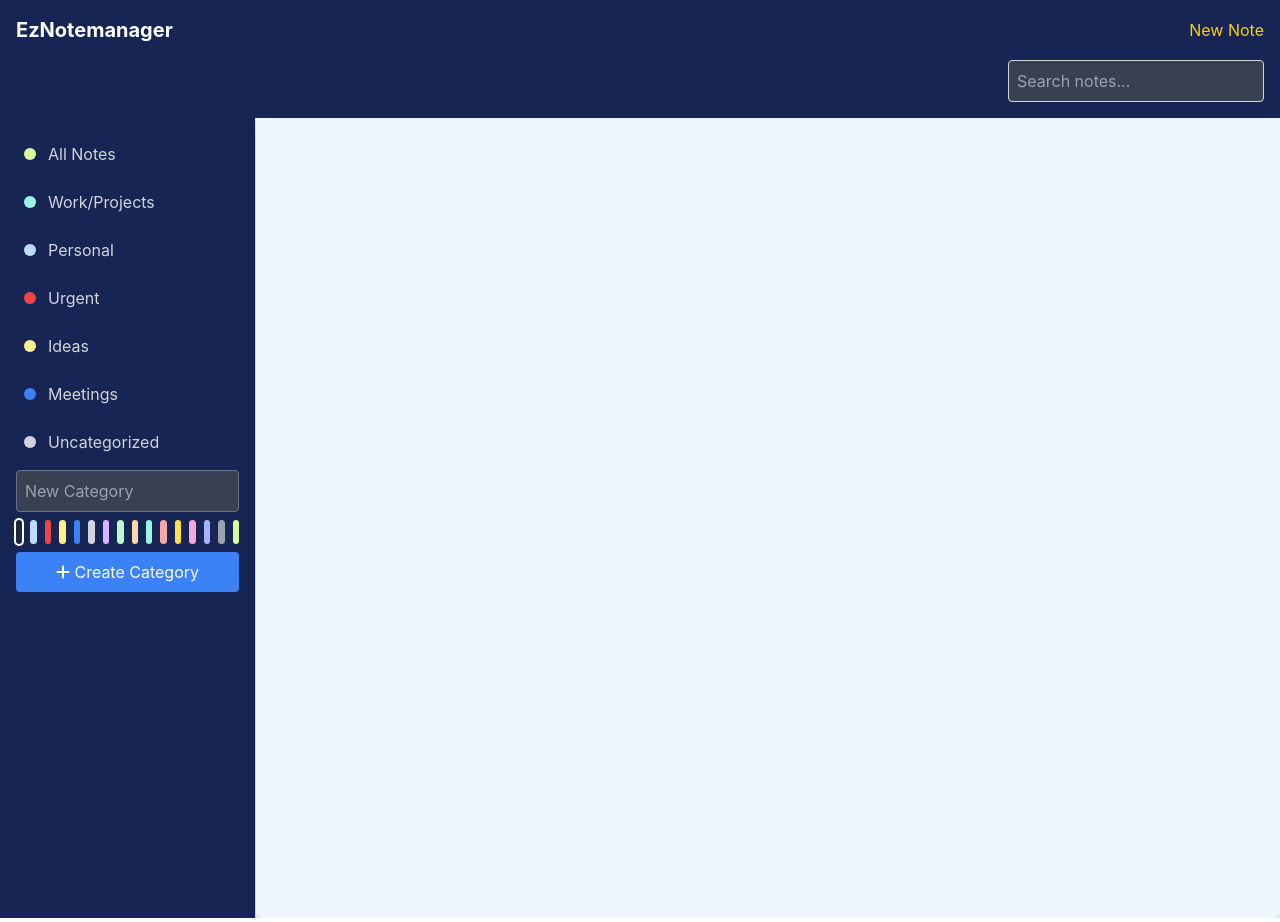
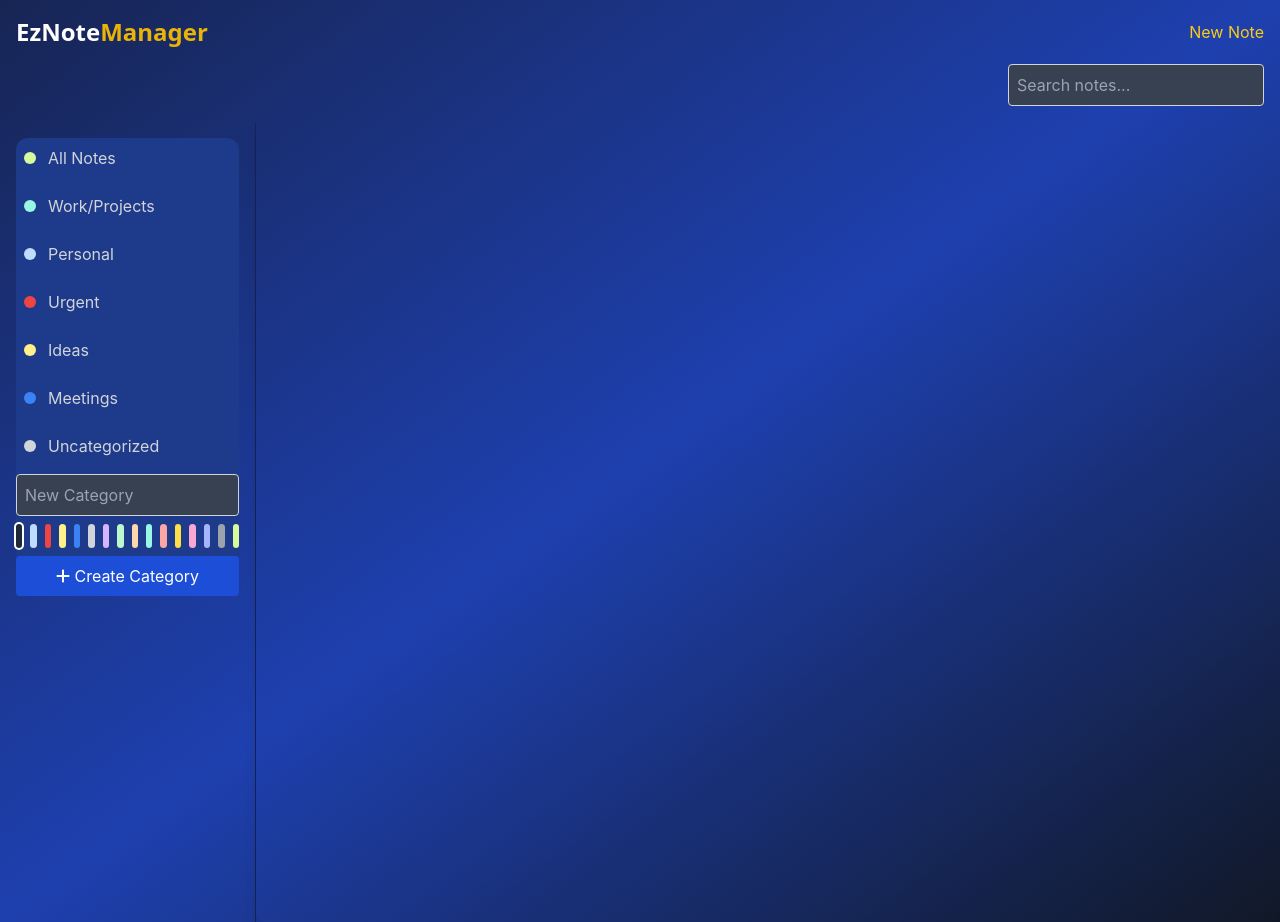
Before and after one commit to patrikkarlsson72/eznotemanager, a React (Create React App) app: page / in a window 1280 px wide. Built offline with nearby package versions, Linux system fonts and the light colour scheme.

Commit message:
Edit title

```diff
--- a/public/index.html
+++ b/public/index.html
@@ -10,6 +10,7 @@
       content="Web site created using create-react-app"
     />
     <link rel="apple-touch-icon" href="%PUBLIC_URL%/logo192.png" />
+    <link href="https://fonts.googleapis.com/css2?family=Poppins:wght@400;700&display=swap" rel="stylesheet">
     <!--
       manifest.json provides metadata used when your web app is installed on a
       user's mobile device or desktop. See https://developers.google.com/web/fundamentals/web-app-manifest/
--- a/src/App.js
+++ b/src/App.js
@@ -14,7 +14,7 @@
   };
 
   return (
-    <div className="bg-gray-100 flex-1">
+    <div className="min-h-screen bg-gradient-to-br from-blue-950 via-blue-800 to-gray-900 flex-1">
       <Header
         onSearchChange={setSearchQuery}  // Pass the search query handler
         searchQuery={searchQuery}  // Pass the current search query
--- a/src/components/ContentArea.css
+++ b/src/components/ContentArea.css
@@ -6,5 +6,5 @@
   padding: 20px;
   width: 100%;
   min-height: 100vh; /* Ensure it covers the full viewport height initially */
-  background-color: #EFF6FF; /* Set a background color */
+  //background-color: #EFF6FF; /* Set a background color */
 }
--- a/src/components/ContentArea.js
+++ b/src/components/ContentArea.js
@@ -111,7 +111,7 @@
 
   return (
     <DragDropContext onDragEnd={onDragEnd}>
-      <div className="content-area bg-gray-100 p-6 rounded-lg shadow-lg">
+      <div className="content-area bg-transperant p-6 rounded-lg shadow-lg">
         {filteredNotes.map((note, index) => (
           <Droppable droppableId={`droppable-${index}`} key={note.id}>
             {(provided) => (
--- a/src/components/Header.js
+++ b/src/components/Header.js
@@ -2,9 +2,9 @@
 
 const Header = ({ onSearchChange, searchQuery, triggerNewNote }) => {
   return (
-    <header className="bg-blue-950 text-white p-4">
+    <header className="bg-transperant text-white p-4">
       <div className="flex items-center justify-between">
-        <h1 className="text-xl font-bold">EzNotemanager</h1>
+      <h1 class="font-sans text-2xl font-bold">EzNote<span class="text-yellow-500">Manager</span></h1>
         <div className="ml-auto flex items-center space-x-4">
           <button className="text-yellow-400" onClick={triggerNewNote}>
             New Note
--- a/src/components/Sidebar.js
+++ b/src/components/Sidebar.js
@@ -70,8 +70,8 @@
   };
 
   return (
-    <aside className="bg-blue-950 text-gray-300 w-64 p-4 border-r border-blue-200">
-      <nav className="space-y-2">
+    <aside className="bg-transperant text-gray-300 w-64 p-4 border-r border-blue-950">
+      <nav className="space-y-2 bg-blue-900 rounded-xl">
         {categories.map((category, index) => (
           <div
             key={index}
@@ -107,7 +107,7 @@
             value={newCategoryName}
             onChange={(e) => setNewCategoryName(e.target.value)}
             placeholder={isEditing ? "Edit Category" : "New Category"}
-            className="bg-gray-700 text-white p-2 mb-2 rounded border border-gray-500 w-full"
+            className="bg-gray-700 text-white p-2 mb-2 rounded border border-gray-300 w-full"
           />
 
           {/* Color Picker */}
@@ -123,7 +123,7 @@
 
           <button
             onClick={isEditing ? () => handleEditCategory(categoryToEdit) : handleAddCategory}
-            className="mt-2 block w-full p-2 rounded bg-blue-500 text-white hover:bg-blue-600"
+            className="mt-2 block w-full p-2 rounded bg-blue-700 text-white hover:bg-blue-600"
           >
             <FontAwesomeIcon icon={faPlus} /> {isEditing ? "Save Changes" : "Create Category"}
           </button>
```
